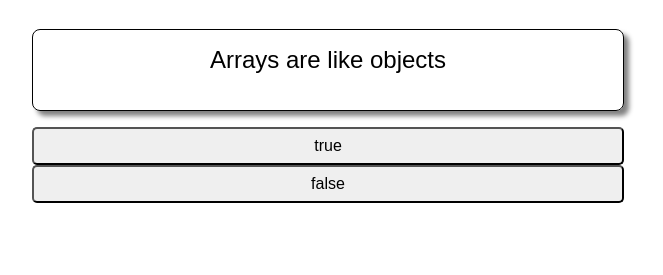
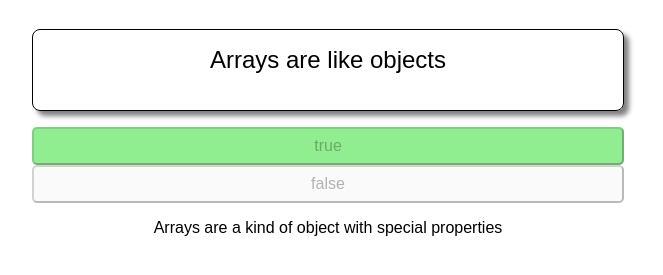
Before and after one commit to amaantheone/Quiz, a plain HTML site: page index.html in a window 1280 px wide. Both pictures are taken after a click on the button "true". Shown: the part 165-440 px from the top of the page, without its empty margins (312-975 px from the left). Drawn offline with Linux system fonts and the light colour scheme.

Commit message:
complete the website

```diff
--- a/index.html
+++ b/index.html
@@ -83,7 +83,7 @@
     // statement should be the "statement" div
     const statement = document.getElementById("statement");
     // optionButtons should be all the elements within the "options" div
-    const optionButtons = document.querySelector("#options").childern;
+    let optionButtons = document.querySelector("#options").children;
     // explanation should be the "explanation" div
     const explanation = document.querySelector("#explanation");
 
@@ -92,40 +92,53 @@
     const fact = {
         statement: "Arrays are like objects",
         answer: true,
-        explanation: " Array are kind of object with special properties"
+        explanation: " Arrays are a kind of object with special properties"
     };
-
-
 
     // TODO 3: Set the text of the statement element to the fact's statement
     statement.textContent = fact.statement;
 
-
-
     // TODO 4: Declare disable & enable functions to set or remove the "disabled" attribute from a given button element
     // disable(button) should set the button element's attribute "disabled" to the value ""
+    const disable = (button) => {
+        button.setAttribute("disabled", "");
+    };
+
     // enable(button) should remove the attribute "disabled" from the button element
-
+    const enable = (button) => button.removeAttribute("disabled");
 
 
     // TODO 5: Declare an isCorrect function that compares a guess to the right answer
     // isCorrect(guess) should return true if the guess matches the fact's answer
-
+    function isCorrect(guess) {
+        return guess === fact.answer.toString();
+    }
 
 
     // TODO 6A: Use a for loop to add a click event listener to each of the optionButtons
+    for (let button of optionButtons) {
+        button.addEventListener("click", (event) => {
             // TODO 6B: Within the event handler function, display the fact's explanation by setting the text of the explanation element
-
+            explanation.textContent = fact.explanation;
 
             // TODO 7: Within the event handler function,
             // Use a for loop to disable all the option buttons
-
+            for (let otherbutton of optionButtons) {
+                disable(otherbutton);
+            }
 
             // TODO 8: Within the event handler function,
             // Get the guessed value from the clicked button
             // Use a conditional to compare the guess to the fact's answer
             // and add the "correct"/"incorrect" class as appropriate
+            if (isCorrect(button.value)) {
+                button.classList.add("correct");
+            } else {
+                button.classList.add("incorrect");
+            }
 
+        })
+    }
 
 
   </script>
```
